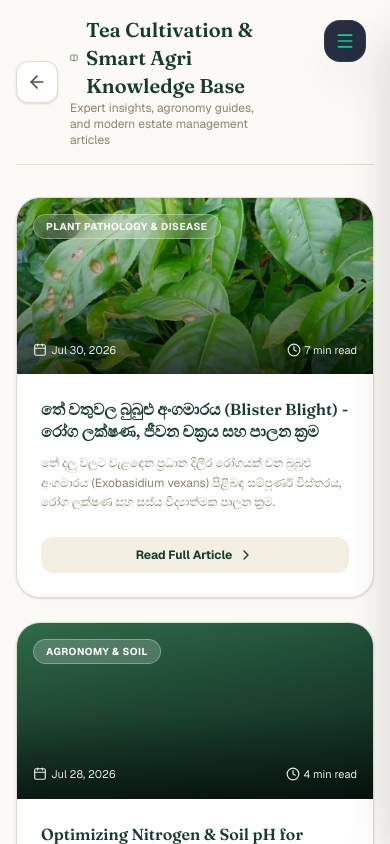
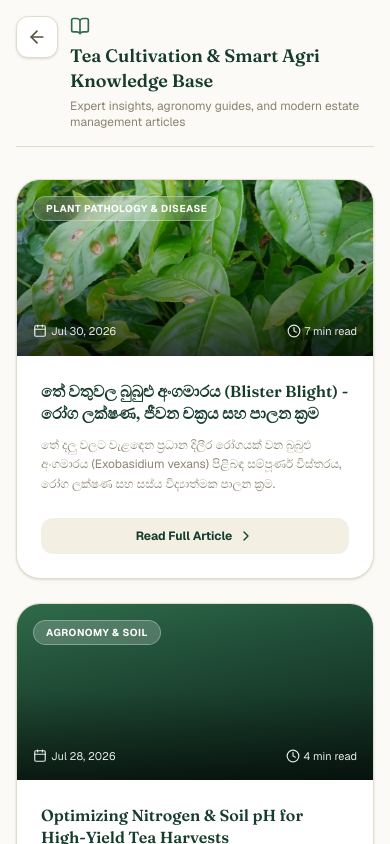
Before and after one commit to HirushaDulshaan/teapulse-frontend, a Next.js app: page /articles in a window 390 px wide. Shown: the top 844 px of the page. Built offline with nearby package versions, Linux system fonts and the light colour scheme.

Commit message:
Fix mobile header alignment on articles page

```diff
--- a/app/articles/page.tsx
+++ b/app/articles/page.tsx
@@ -4,7 +4,8 @@
 import { useState } from 'react';
 import { useRouter } from 'next/navigation';
 import { ArrowLeft, BookOpen, Clock, Calendar, ChevronRight, Sparkles, X, Leaf } from 'lucide-react';
-import LandSidebar from '@/components/LandSidebar';
+
+
 
 export default function ArticlesPage() {
   const router = useRouter();
@@ -128,28 +129,29 @@ export default function ArticlesPage() {
         }
       `}</style>
 
-      <LandSidebar />
+
 
       {/* Header */}
-      <div className="flex items-center justify-between border-b border-[#E3DCC6] pb-4 pr-28">
-        <div className="flex items-center gap-3">
+      <div className="flex items-start sm:items-center justify-between border-b border-[#E3DCC6] pb-4 gap-3">
+        <div className="flex items-start sm:items-center gap-3">
           <button
             onClick={() => router.back()}
-            className="bg-white p-2.5 rounded-xl border border-[#E3DCC6] hover:border-[#B68D40]/40 transition text-[#54503F] shadow-sm flex items-center justify-center cursor-pointer"
+            className="bg-white p-2.5 rounded-xl border border-[#E3DCC6] hover:border-[#B68D40]/40 transition text-[#54503F] shadow-sm flex items-center justify-center cursor-pointer shrink-0"
           >
             <ArrowLeft className="w-5 h-5" />
           </button>
           <div>
-            <h1 className="font-display text-xl font-semibold text-[#163C2C] flex items-center gap-2">
-              <BookOpen className="w-5 h-5 text-[#2F6B4A]" /> Tea Cultivation & Smart Agri Knowledge Base
+            <h1 className="font-display text-lg sm:text-xl font-semibold text-[#163C2C] flex flex-wrap items-center gap-2 leading-snug">
+              <BookOpen className="w-5 h-5 text-[#2F6B4A] shrink-0" />
+              <span>Tea Cultivation & Smart Agri Knowledge Base</span>
             </h1>
-            <p className="text-xs text-[#8A836E]">
+            <p className="text-xs text-[#8A836E] mt-1">
               Expert insights, agronomy guides, and modern estate management articles
             </p>
           </div>
         </div>
 
-        <span className="hidden md:flex bg-[#2F6B4A]/10 text-[#2F6B4A] px-3.5 py-1.5 rounded-full text-xs font-semibold border border-[#2F6B4A]/20 items-center gap-1.5">
+        <span className="hidden md:flex bg-[#2F6B4A]/10 text-[#2F6B4A] px-3.5 py-1.5 rounded-full text-xs font-semibold border border-[#2F6B4A]/20 items-center gap-1.5 shrink-0">
           <Sparkles className="w-4 h-4" /> Updated Daily
         </span>
       </div>
```
